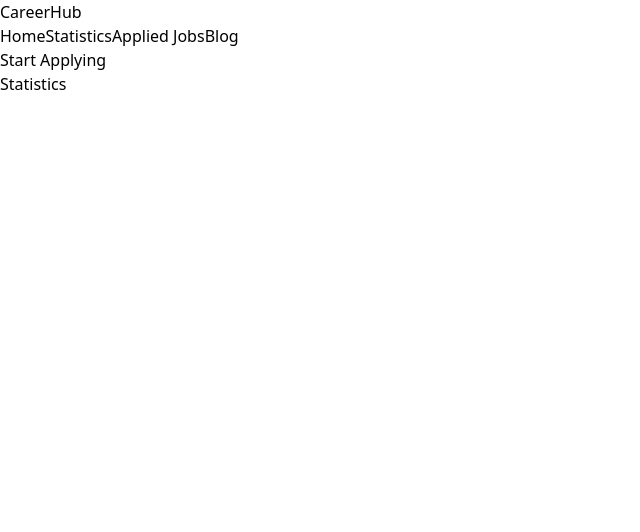
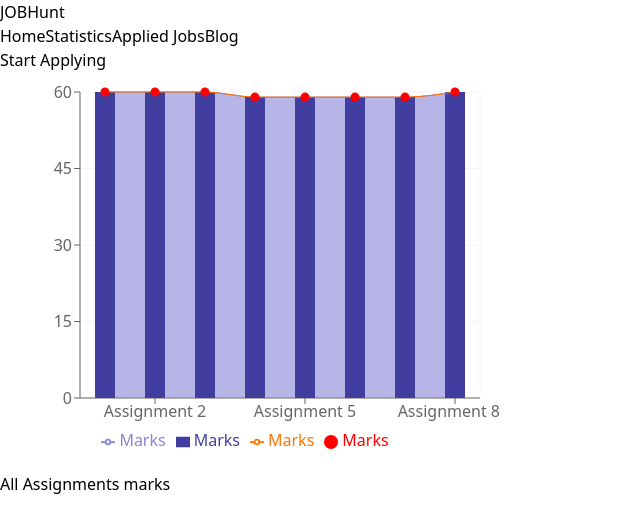
Before and after one commit to arin8738/assignment9, a React (Vite) app: page /Statistics in a window 1280 px wide. Shown: the top 532 px of the page, without its empty margins (0-640 px from the left). Built offline with nearby package versions, Linux system fonts and the light colour scheme.

Commit message:
chart added

```diff
--- a/package.json
+++ b/package.json
@@ -17,6 +17,7 @@
     "react": "^18.2.0",
     "react-dom": "^18.2.0",
     "react-router-dom": "^6.10.0",
+    "recharts": "^2.5.0",
     "sort-by": "^1.2.0"
   },
   "devDependencies": {
--- a/src/componeds/FeaturedJobs/FJob.jsx
+++ b/src/componeds/FeaturedJobs/FJob.jsx
@@ -20,7 +20,7 @@
                 <p><FontAwesomeIcon icon={faLocationDot} /><span className='ml-2'>{job.location}</span></p>
                 <p className='ml-6'><FontAwesomeIcon icon={faDollarSign} /><span className='ml-2'>Salary: {job.salary}</span></p>
             </div>
-            <button className='py-2 px-3 bg-slate-500 rounded-md'><Link to={`/view-details/${job.id}`} className='text-white font-semibold bg-slate-500'>View Details</Link></button>
+            <button className='py-2 px-3 bg-blue-500 pt-2 pb-2 font-semibold text-white rounded-md'><Link to={`/view-details/${job.id}`} className=' '>View Details</Link></button>
 
         </div>
     );
--- a/src/componeds/FeaturedJobs/FeaturedJobs.jsx
+++ b/src/componeds/FeaturedJobs/FeaturedJobs.jsx
@@ -25,7 +25,7 @@
     }
 
     return (
-        <div className='py-8 px-40 my-28 text-center'>
+        <div className='py-8 px-40 my-20 text-center'>
             <h3 className='text-3xl font-semibold mb-4'>Featured Jobs</h3>
             <p className='jobCategory-p text-base mb-9'>Explore thousands of jobs opportunities with all information you need. Its your future</p>
             <div className='grid grid-cols-1 md:grid-cols-2 gap-6'>
@@ -33,8 +33,8 @@
                     jobs.map(job => <FJob key = {job.id} job={job}></FJob>)
                 }
             </div>
-            <button id='seeAllJobs' className='mt-10 mb-32 py-2 px-3 bg-slate-500 rounded-md w-40 h-16 mx-auto' onClick={seeAllJobs}>
-                <Link className='text-white font-bold bg-slate-500'>See All Jobs</Link>
+            <button id='seeAllJobs' className='mt-10 mb-32 py-2 px-3 bg-blue-500 pt-3 font-semibold text-white rounded-md w-40 h-16 mx-auto' onClick={seeAllJobs}>
+                <Link className='bg-blue-500 pt-3 font-semibold text-white'>See All Jobs</Link>
                 </button>
         </div>
     );
--- a/src/componeds/Statistics/Statistics.jsx
+++ b/src/componeds/Statistics/Statistics.jsx
@@ -1,9 +1,110 @@
 import React from 'react';
+
+import {
+    ComposedChart,
+    Line,
+    Area,
+    Bar,
+    XAxis,
+    YAxis,
+    CartesianGrid,
+    Tooltip,
+    Legend,
+    Scatter,
+  } from "recharts";
+
+  const data = [
+    {
+      name: "Assignment 1",
+      Marks: 60,
+      Marks: 60,
+      Marks: 60,
+      Marks: 60,
+    },
+    {
+      name: "Assignment 2",
+      Marks: 60,
+      Marks: 60,
+      Marks: 60,
+      Marks: 60,
+    },
+    {
+      name: "Assignment 3",
+      Marks: 60,
+      Marks: 60,
+      Marks: 60,
+      Marks: 60,
+    },
+    {
+      name: "Assignment 4",
+      Marks: 59,
+      Marks: 59,
+      Marks: 59,
+      Marks: 59,
+    },
+    {
+      name: "Assignment 5",
+      Marks: 59,
+      Marks: 59,
+      Marks: 59,
+      Marks: 59,
+    },
+    {
+      name: "Assignment 6",
+      Marks: 59,
+      Marks: 59,
+      Marks: 59,
+      Marks: 59,
+    },
+    {
+      name: "Assignment 7",
+      Marks: 59,
+      Marks: 59,
+      Marks: 59,
+      Marks: 59,
+    },
+    {
+      name: "Assignment 8",
+      Marks: 60,
+      Marks: 60,
+      Marks: 60,
+      Marks: 60,
+    },
+  ];
 
 const Statistics = () => {
     return (
         <div>
-            Statistics
+            <div className="flex justify-center mt-16">
+          <ComposedChart
+            width={500}
+            height={400}
+            data={data}
+            margin={{
+              top: 20,
+              right: 20,
+              bottom: 20,
+              left: 20,
+            }}
+          >
+            <CartesianGrid stroke="#f5f5f5" />
+            <XAxis dataKey="name" />
+            <YAxis />
+            <Tooltip />
+            <Legend />
+            <Area
+              type="monotone"
+              dataKey="Marks"
+              fill="#8884d8"
+              stroke="#8884d8"
+            />
+            <Bar dataKey="Marks" barSize={20} fill="#413ea0" />
+            <Line type="monotone" dataKey="Marks" stroke="#ff7300" />
+            <Scatter dataKey="Marks" fill="red" />
+          </ComposedChart>
+        </div>
+        <h3 className="text-center my-10 font-bold text-2xl text-blue-500">All Assignments marks</h3>
+
         </div>
     );
 };
--- a/src/componeds/nav/nav.jsx
+++ b/src/componeds/nav/nav.jsx
@@ -6,7 +6,7 @@
     return (
         <div className='bg-cyan-100'>
             <div className='flex justify-around pt-5 pb-8'>
-                <div><h2 className='font-extrabold text-3xl mt-3'>CareerHub</h2></div>
+                <div><h2 className='font-extrabold text-3xl mt-3'> JOBHunt</h2></div>
                 <div>
                     <ul className='flex gap-8 mt-3'>
                     <Link to="/">Home</Link>
```
Also changed, not shown: 1 other file (tests, documents, lock files or other folders).
